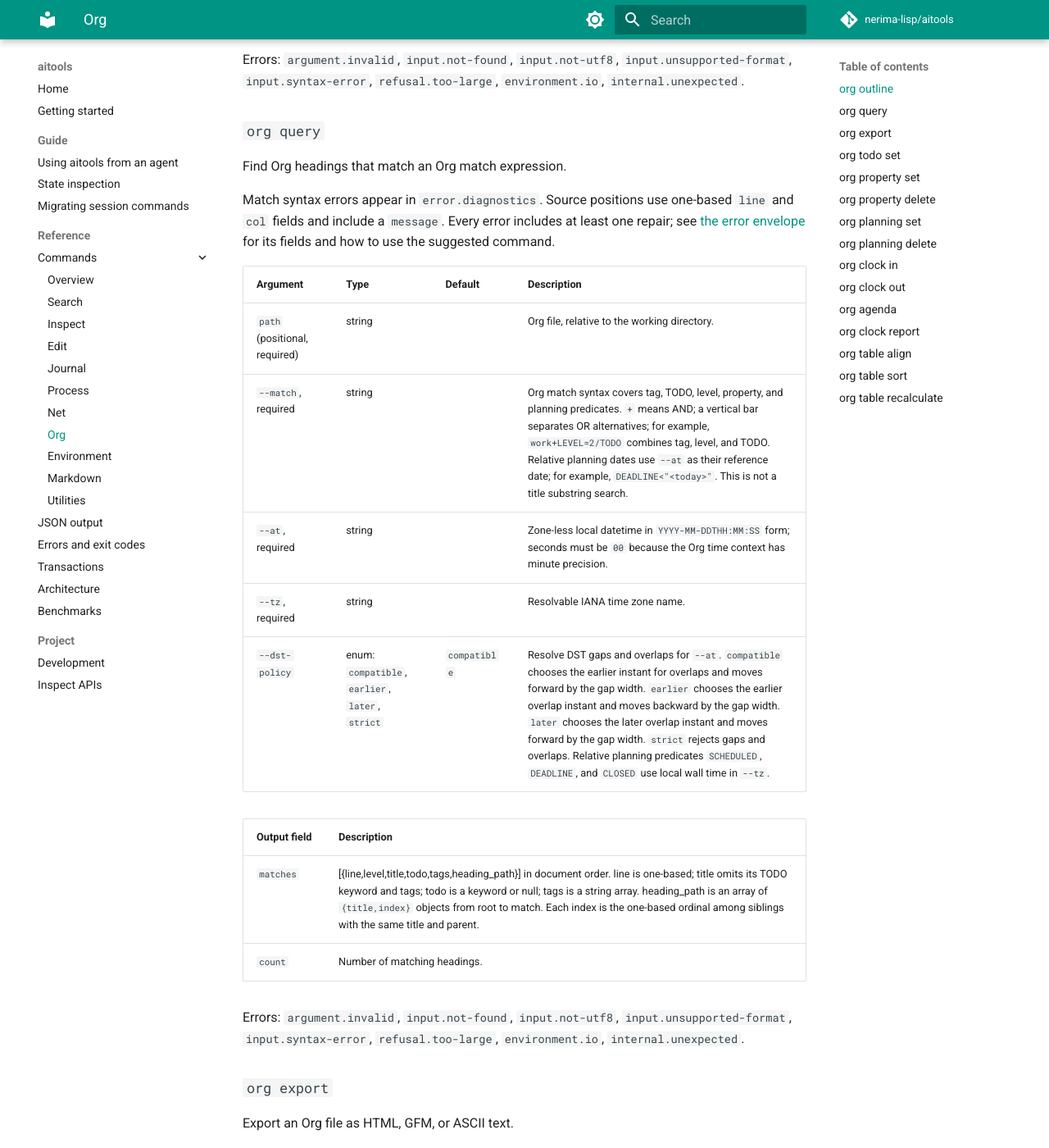
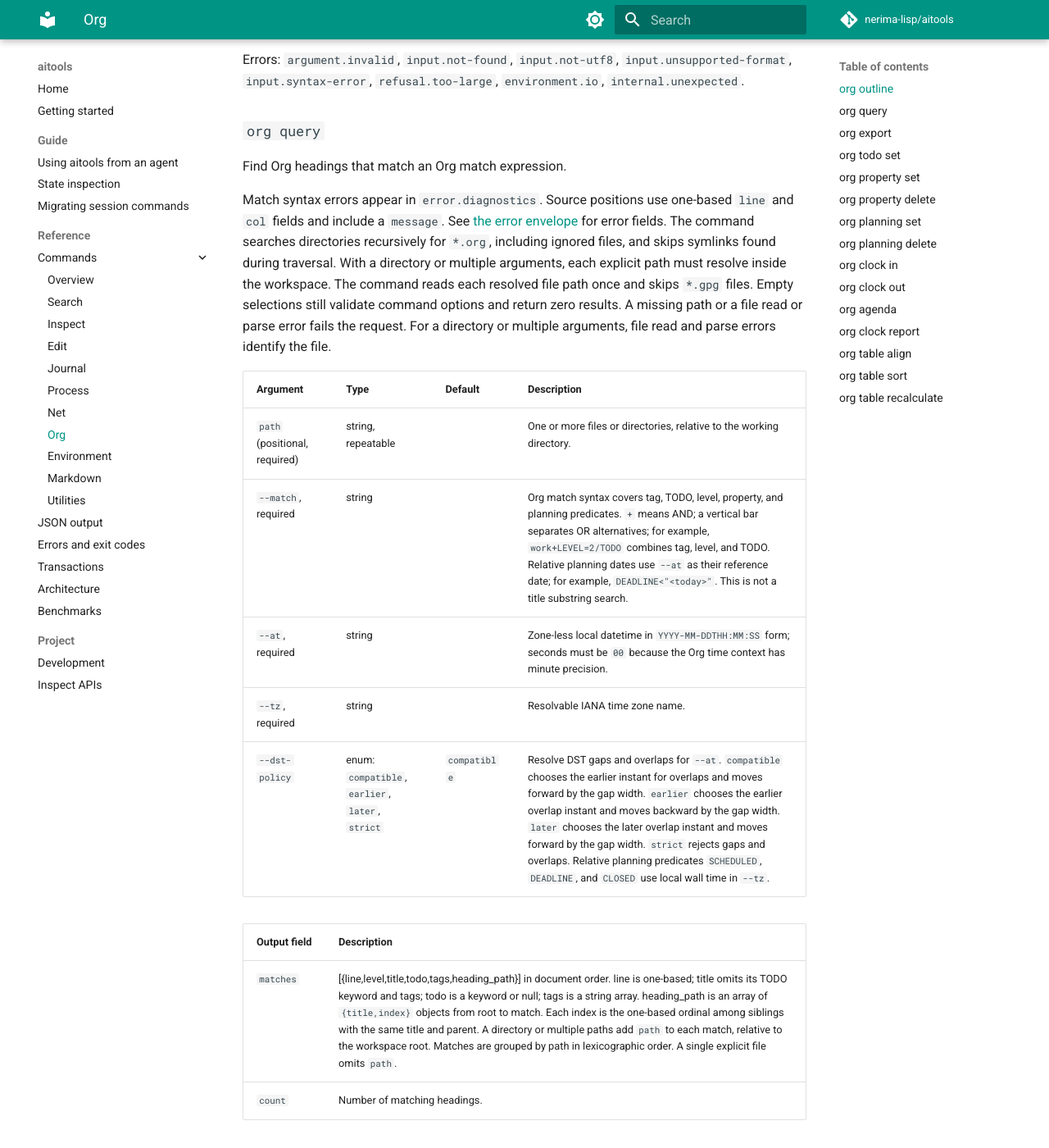
Before and after one commit to nerima-lisp/aitools, an MkDocs documentation site: the page built from docs/src/reference/commands/org.md, in a window 1280 px wide and 1400 px high, scrolled down 843 px. Shown: the whole window at 82% size. Built offline with MkDocs 1.6.1 and Material for MkDocs 9.7.7, drawn with Linux system fonts in a browser that asks for light colours; comment, search, counter and statistics services are not loaded; some of the changed text lies outside the part shown.

Commit message:
feat(org): support multiple agenda and query files

```diff
--- a/docs/src/reference/commands/org.md
+++ b/docs/src/reference/commands/org.md
@@ -25,11 +25,11 @@ Errors: `argument.invalid`, `input.not-found`, `input.not-utf8`, `input.unsuppor
 
 Find Org headings that match an Org match expression.
 
-Match syntax errors appear in `error.diagnostics`. Source positions use one-based `line` and `col` fields and include a `message`. Every error includes at least one repair; see [the error envelope](../errors.md#the-error-envelope) for its fields and how to use the suggested command.
+Match syntax errors appear in `error.diagnostics`. Source positions use one-based `line` and `col` fields and include a `message`. See [the error envelope](../errors.md#the-error-envelope) for error fields. The command searches directories recursively for `*.org`, including ignored files, and skips symlinks found during traversal. With a directory or multiple arguments, each explicit path must resolve inside the workspace. The command reads each resolved file path once and skips `*.gpg` files. Empty selections still validate command options and return zero results. A missing path or a file read or parse error fails the request. For a directory or multiple arguments, file read and parse errors identify the file.
 
 | Argument | Type | Default | Description |
 |---|---|---|---|
-| `path` (positional, required) | string |  | Org file, relative to the working directory. |
+| `path` (positional, required) | string, repeatable |  | One or more files or directories, relative to the working directory. |
 | `--match`, required | string |  | Org match syntax covers tag, TODO, level, property, and planning predicates. `+` means AND; a vertical bar separates OR alternatives; for example, `work+LEVEL=2/TODO` combines tag, level, and TODO. Relative planning dates use `--at` as their reference date; for example, `DEADLINE<"<today>"`. This is not a title substring search. |
 | `--at`, required | string |  | Zone-less local datetime in `YYYY-MM-DDTHH:MM:SS` form; seconds must be `00` because the Org time context has minute precision. |
 | `--tz`, required | string |  | Resolvable IANA time zone name. |
@@ -37,10 +37,10 @@ Match syntax errors appear in `error.diagnostics`. Source positions use one-base
 
 | Output field | Description |
 |---|---|
-| `matches` | [{line,level,title,todo,tags,heading_path}] in document order. line is one-based; title omits its TODO keyword and tags; todo is a keyword or null; tags is a string array. heading_path is an array of `{title,index}` objects from root to match. Each index is the one-based ordinal among siblings with the same title and parent. |
+| `matches` | [{line,level,title,todo,tags,heading_path}] in document order. line is one-based; title omits its TODO keyword and tags; todo is a keyword or null; tags is a string array. heading_path is an array of `{title,index}` objects from root to match. Each index is the one-based ordinal among siblings with the same title and parent. A directory or multiple paths add `path` to each match, relative to the workspace root. Matches are grouped by path in lexicographic order. A single explicit file omits `path`. |
 | `count` | Number of matching headings. |
 
-Errors: `argument.invalid`, `input.not-found`, `input.not-utf8`, `input.unsupported-format`, `input.syntax-error`, `refusal.too-large`, `environment.io`, `internal.unexpected`.
+Errors: `argument.invalid`, `input.not-found`, `input.not-utf8`, `input.unsupported-format`, `input.syntax-error`, `refusal.too-large`, `refusal.outside-workspace`, `refusal.not-a-file`, `environment.io`, `internal.unexpected`.
 
 ### `org export` {#org-export}
 
@@ -284,11 +284,11 @@ Errors: `argument.invalid`, `input.not-found`, `input.not-utf8`, `input.unsuppor
 
 List Org agenda entries in an inclusive date range.
 
-Both range endpoints are required. Future repeats default to all. The explicit time context controls relative timestamps.
+The explicit time context controls relative timestamps. The command searches directories recursively for `*.org`, including ignored files, and skips symlinks found during traversal. With a directory or multiple arguments, each explicit path must resolve inside the workspace. The command reads each resolved file path once and skips `*.gpg` files. Empty selections still validate command options and return zero results. A missing path or a file read or parse error fails the request. For a directory or multiple arguments, file read and parse errors identify the file.
 
 | Argument | Type | Default | Description |
 |---|---|---|---|
-| `path` (positional, required) | string |  | Org file to read. |
+| `path` (positional, required) | string, repeatable |  | One or more files or directories, relative to the working directory. |
 | `--from`, required | string |  | Inclusive start date in YYYY-MM-DD form. |
 | `--through`, required | string |  | Inclusive end date in YYYY-MM-DD form. |
 | `--future-repeats` | enum: `all`, `next`, `none` | `all` | Include all future occurrences, the next one, or none. |
@@ -300,10 +300,10 @@ Both range endpoints are required. Future repeats default to all. The explicit t
 |---|---|
 | `from` | Inclusive start date. |
 | `through` | Inclusive end date. |
-| `entries` | [{date,kind,line,title,todo,tags}] in document order. |
+| `entries` | Entries are [{date,kind,line,title,todo,tags}] in date order within each file. A directory or multiple paths add `path` to each entry, relative to the workspace root. Entries are grouped by path in lexicographic order. A single explicit file omits `path`. |
 | `count` | Number of agenda entries. |
 
-Errors: `input.not-found`, `input.not-utf8`, `input.unsupported-format`, `input.syntax-error`, `refusal.too-large`, `environment.io`, `internal.unexpected`, `argument.invalid`.
+Errors: `input.not-found`, `input.not-utf8`, `input.unsupported-format`, `input.syntax-error`, `refusal.too-large`, `environment.io`, `internal.unexpected`, `argument.invalid`, `refusal.outside-workspace`, `refusal.not-a-file`.
 
 ### `org clock report` {#org-clock-report}
 
```
Also changed, not shown: docs/src/reference/errors.md (+6 -6 lines), 7 other files.
